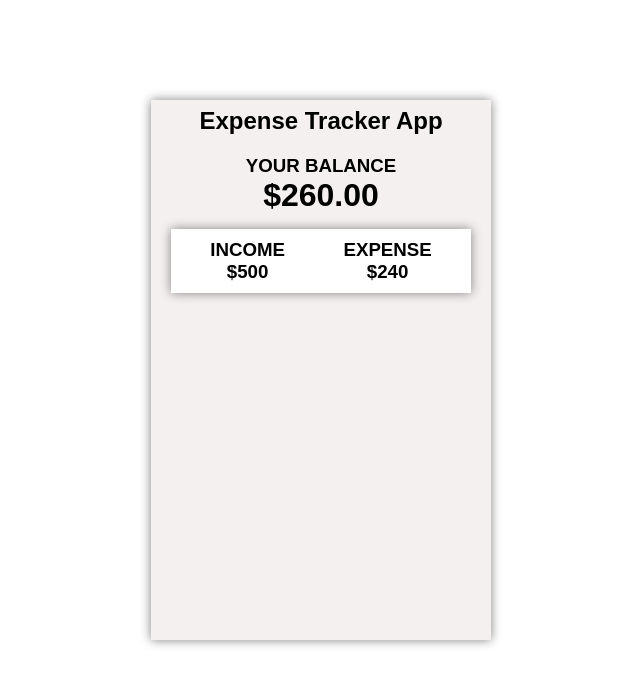
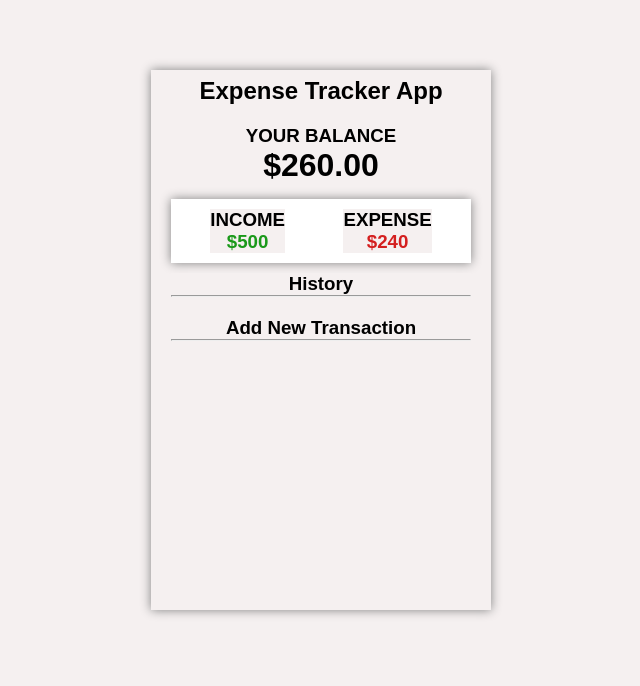
Before and after one commit to AhmedShaykh/Expense-Tracker-App-With-React.JS, a React (Create React App) app: page / in a window 1280 px wide. Shown: the top 686 px of the page, without its empty margins (319-959 px from the left). Built offline with nearby package versions, Linux system fonts and the light colour scheme; the HTML template or start-up script is replaced by a standard one.

Commit message:
It's Time To Push !

```diff
--- a/src/App.css
+++ b/src/App.css
@@ -3,6 +3,7 @@
   margin: 0%;
   box-sizing: border-box;
   font-family: 'Poppins', sans-serif;
+  background-color: #f5f0f0;
 }
 
 .header {
@@ -16,7 +17,7 @@
   margin: 0 auto;
   background-color: #f5f0f0;
   box-shadow: 0 0 10px grey;
-  margin-top: 100px;
+  margin-top: 70px;
   padding: 7px 20px;
 }
 
@@ -31,4 +32,17 @@
   justify-content: space-around;
   background-color: white;
   box-shadow: 0 0 10px grey;
+  margin-bottom: 10px;
 }
+
+.green {
+  color: rgb(26, 153, 26);
+}
+
+.red {
+  color: rgb(212, 31, 31);
+}
+
+.history {
+  margin-bottom: 20px;
+}
--- a/src/App.jsx
+++ b/src/App.jsx
@@ -2,6 +2,8 @@ import './App.css';
 import Header from './Components/Header';
 import Balance from './Components/Balance';
 import AccountDetails from './Components/AccountDetails';
+import History from './Components/History';
+import TransactionList from './Components/TransactionList';
 
 function App() {
   return (
@@ -9,6 +11,8 @@ function App() {
     <Header />
     <Balance />
     <AccountDetails />
+    <History />
+    <TransactionList />
     </div>
   );
 }
--- a/src/Components/AccountDetails.jsx
+++ b/src/Components/AccountDetails.jsx
@@ -1,8 +1,8 @@
 function AccountDetails() {
     return (
         <div className="expense-container">
-            <h3>INCOME <br /> $500</h3>
-            <h3>EXPENSE <br /> $240</h3>
+            <h3>INCOME <br /><span className="green">$500</span></h3>
+            <h3>EXPENSE <br /><span className="red">$240</span></h3>
         </div>
     )
 }
--- /dev/null
+++ b/src/Components/History.jsx
@@ -0,0 +1,12 @@
+function History() {
+    return (
+        <div className="history">
+            <h3>
+                History
+            </h3>
+            <hr />
+        </div>
+    )
+}
+
+export default History;
--- /dev/null
+++ b/src/Components/TransactionList.jsx
@@ -0,0 +1,12 @@
+function TransactionList() {
+    return (
+        <div>
+            <h3>
+                Add New Transaction
+            </h3>
+            <hr />
+        </div>
+    )
+}
+
+export default TransactionList;
```
